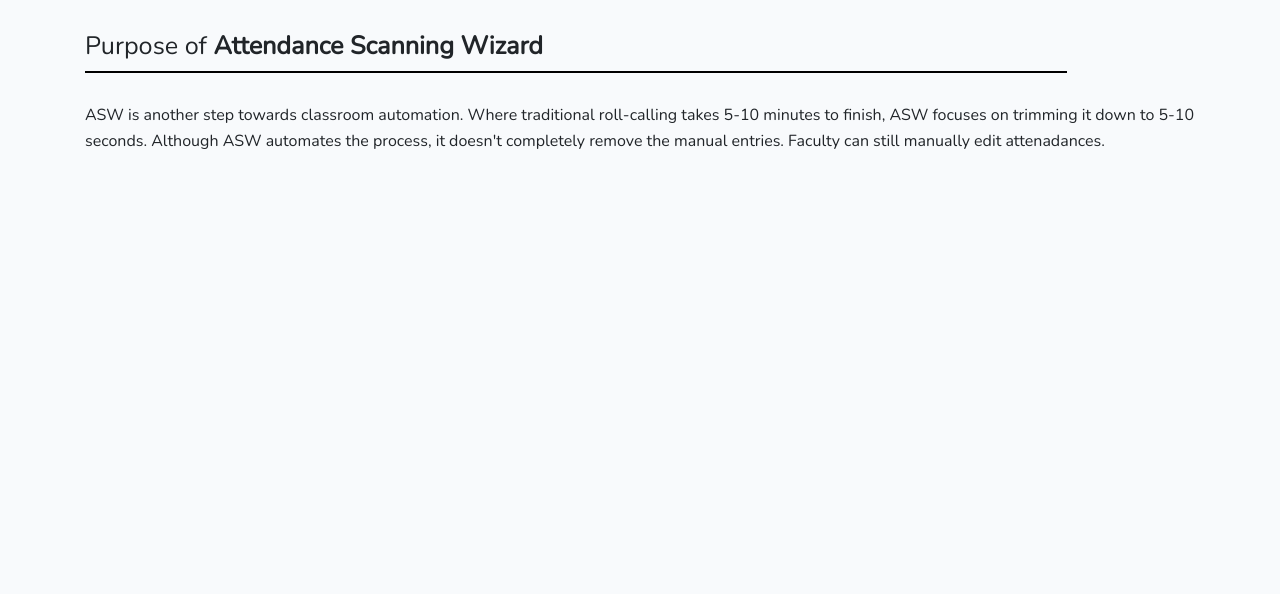
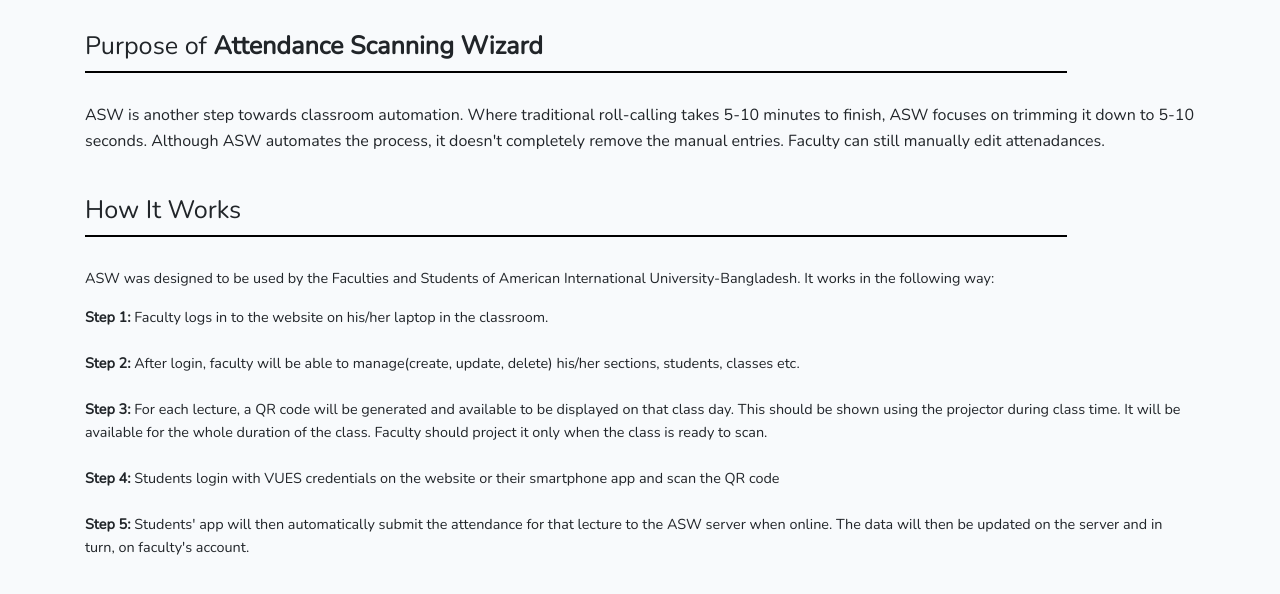
Before and after one commit to manchitro/ASW, a Laravel app: page /about in a window 1280 px wide. Shown: the part 144-738 px from the top of the page. Run offline with Laravel 8, Linux system fonts and the light colour scheme; some web fonts are replaced.

Commit message:
complete fronts of all global pages

```diff
--- a/app/Http/Controllers/AboutController.php
+++ /dev/null
@@ -1,24 +0,0 @@
-<?php
-
-namespace App\Http\Controllers;
-
-use Illuminate\Http\Request;
-
-class AboutController extends Controller
-{
-    /**
-     * Create a new controller instance.
-     *
-     * @return void
-     */
-
-    /**
-     * Show the application dashboard.
-     *
-     * @return \Illuminate\Contracts\Support\Renderable
-     */
-    public function index()
-    {
-        return view('about');
-    }
-}
--- a/app/Http/Controllers/HomeController.php
+++ b/app/Http/Controllers/HomeController.php
@@ -19,6 +19,18 @@ class HomeController extends Controller
      */
     public function index()
     {
-        return view('home');
+        return view('global.home');
+    }
+    public function about()
+    {
+        return view('global.about');
+    }
+    public function login()
+    {
+        return view('global.login');
+    }
+    public function register()
+    {
+        return view('global.register');
     }
 }
--- a/resources/sass/app.scss
+++ b/resources/sass/app.scss
@@ -81,9 +81,6 @@ $theme-colors: (
         border: 1px solid #000;
     }
 }
-.login-main {
-    max-width: 300px !important;
-}
 
 .footer {
     width: 100%;
@@ -137,8 +134,25 @@ $theme-colors: (
 .subtitle {
     border-bottom: 2px solid #000000;
     margin-bottom: 30px;
+    margin-top: 40px;
     margin-right: 10vw;
     padding-bottom: 10px;
+}
+
+@keyframes target {
+    from {
+        background: #ffffff;
+    }
+    50% {
+        background: #83ff6a;
+    }
+    to {
+        background: #ffffff;
+    }
+}
+
+:target {
+    animation: target 0.5s 2 linear;
 }
 
 .desc {
--- a/resources/views/about.blade.php
+++ /dev/null
@@ -1,9 +0,0 @@
-@extends('layouts.app')
-
-@section('content')
-<div class="container">
-    <h1 class="title">About</h1>
-    <h3 class="subtitle">Purpose of <strong>Attendance Scanning Wizard</strong></h3>
-    <p class="desc">ASW is another step towards classroom automation. Where traditional roll-calling takes 5-10 minutes to finish, ASW focuses on trimming it down to 5-10 seconds. Although ASW automates the process, it doesn't completely remove the manual entries. Faculty can still manually edit attenadances.</p>
-</div>
-@endsection
--- /dev/null
+++ b/resources/views/global/about.blade.php
@@ -0,0 +1,28 @@
+@extends('layouts.app')
+
+@section('content')
+    <div class="container">
+        <h1 class="title">About</h1>
+        <h3 class="subtitle">Purpose of <strong>Attendance Scanning Wizard</strong></h3>
+        <p class="desc">ASW is another step towards classroom automation. Where traditional roll-calling takes 5-10 minutes
+            to finish, ASW focuses on trimming it down to 5-10 seconds. Although ASW automates the process, it doesn't
+            completely remove the manual entries. Faculty can still manually edit attenadances.</p>
+        <h3 class="subtitle" id="process">How It Works</h3>
+        <p>ASW was designed to be used by the Faculties and Students of American International University-Bangladesh. It
+            works in the following way:</p>
+        <p>
+            <strong>Step 1:</strong> Faculty logs in to the website on his/her laptop in the classroom.<br><br>
+            <strong>Step 2:</strong> After login, faculty will be able to manage(create, update, delete) his/her sections,
+            students, classes etc.<br><br>
+            <strong>Step 3:</strong> For each lecture, a QR code will be generated and available to be
+            displayed on that class day. This should be shown using the projector during class time. It will be available
+            for the whole duration of the class. Faculty should project it only when the class is ready to
+            scan.<br><br>
+            <strong>Step 4:</strong> Students login with VUES credentials on the website or their smartphone
+            app and scan the QR code<br><br>
+            <strong>Step 5:</strong> Students' app will then automatically submit the
+            attendance for that lecture to the ASW server when online. The data will then be updated on the server and in
+            turn, on faculty's account.
+        </p>
+    </div>
+@endsection
--- a/resources/views/home.blade.php
+++ b/resources/views/global/home.blade.php
@@ -21,7 +21,10 @@
                         <label for="exampleInputPassword1">Password</label>
                         <input type="password" class="form-control" id="exampleInputPassword1">
                     </div>
-                    <button type="submit" class="btn btn-outline-dark">Login</button>
+                    <div class="buttons d-flex flex-row justify-content-between align-items-center">
+                        <button type="submit" class="btn btn-outline-dark">Login</button>
+                        <a href="/register" class="">Create An Account</a>
+                    </div>
                 </form>
             </div>
         </div>
--- a/resources/views/layouts/app.blade.php
+++ b/resources/views/layouts/app.blade.php
@@ -56,7 +56,7 @@
                             <a class="nav-link" href="{{ route('about') }}">About</a>
                         </li>
                         <li class="nav-item">
-                            <a class="nav-link" href="{{ route('process') }}">How it works</a>
+                            <a class="nav-link" href="{{ url('/about#process') }}">How it works</a>
                         </li>
                     </ul>
                 </div>
--- a/routes/web.php
+++ b/routes/web.php
@@ -17,8 +17,7 @@ Route::get('/', function () {
     return view('home');
 });
 
-Route::get('/home', [App\Http\Controllers\HomeController::class, 'index'])->name('home');
-Route::get('/login', [App\Http\Controllers\LoginController::class, 'index'])->name('login');
-Route::get('/register', [App\Http\Controllers\RegiserController::class, 'index'])->name('register');
-Route::get('/about', [App\Http\Controllers\AboutController::class, 'index'])->name('about');
-Route::get('/process', [App\Http\Controllers\ProcessController::class, 'index'])->name('process');
+Route::get('/', [App\Http\Controllers\HomeController::class, 'index'])->name('home');
+Route::get('/about', [App\Http\Controllers\HomeController::class, 'about'])->name('about');
+Route::get('/login', [App\Http\Controllers\HomeController::class, 'login'])->name('login');
+Route::get('/register', [App\Http\Controllers\HomeController::class, 'register'])->name('register');
```
Also changed, not shown: app/Http/Controllers/LoginController.php (deleted, +0 -24 lines), app/Http/Controllers/ProcessController.php (deleted, +0 -24 lines), resources/views/global/login.blade.php (added, +27 -0 lines), resources/views/global/register.blade.php (added, +38 -0 lines), resources/views/login.blade.php (deleted, +0 -20 lines), public/css/app.css, resources/views/global/process.blade.php (renamed from resources/views/process.blade.php).
